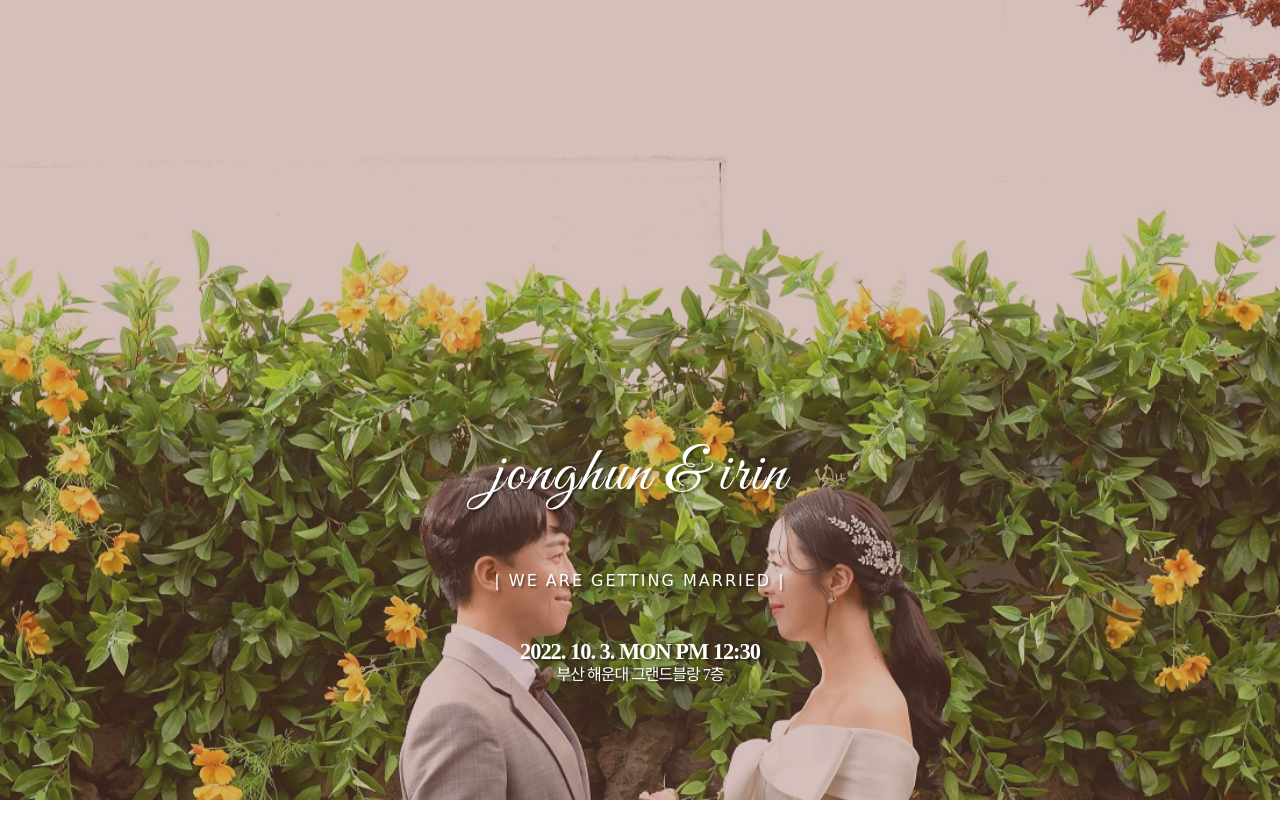
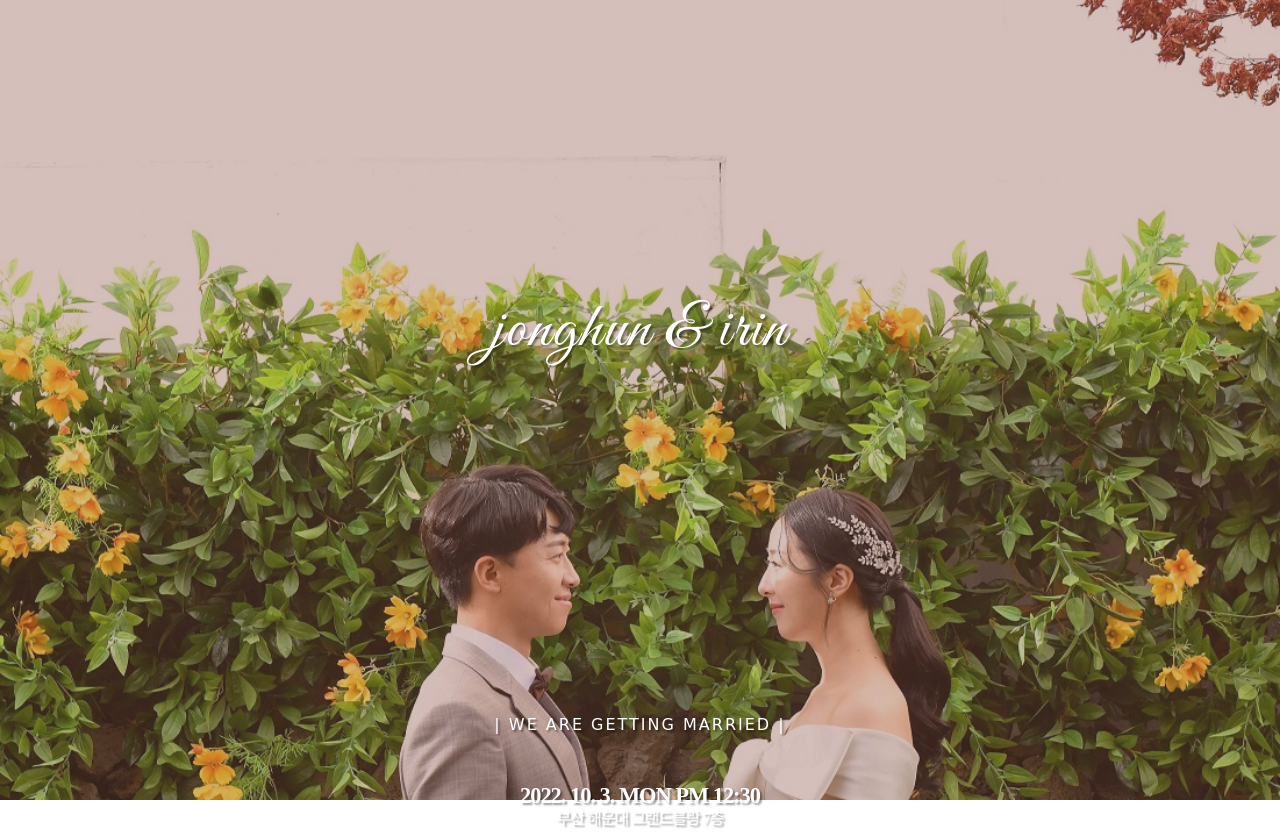
Before and after one commit to multitower/wedding-card, a plain HTML site: page docs/index.html in a window 1280 px wide. Shown: the top 832 px of the page. Drawn offline with nearby package versions, Linux system fonts and the light colour scheme; no server answers; a script that the page names is missing; a web font is replaced by a local one.

Commit message:
Update index.html

```diff
--- a/docs/index.html
+++ b/docs/index.html
@@ -95,7 +95,7 @@
         <div class="ww-home-page" id="home">
             <div class="ww-wedding-announcement d-flex align-items-center justify-content-start">
                 <div class="container ww-announcement-container">
-                    <p class="ww-couple-name ww-title" style="font-size:4.0em">jonghun & irin</p>
+                    <p class="ww-couple-name ww-title" style="font-size:4.0em">jonghun & irin<br></br><br></br></p>
                     <p class="h2 mt-5 ww-title" style="font-family: 'Gugi', cursive; font-size:1.0em">
                         | WE ARE GETTING MARRIED |
                     </p>
```
